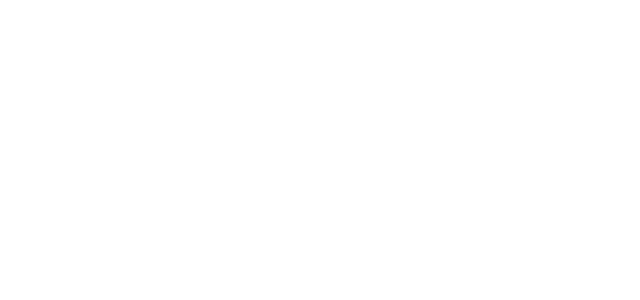
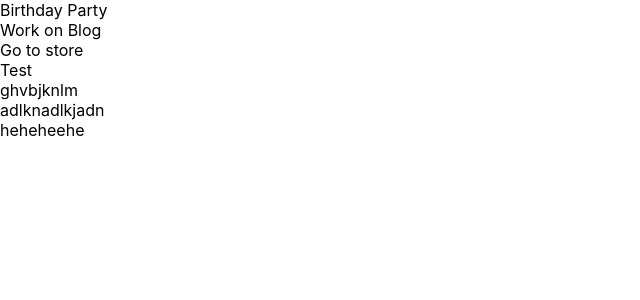
Before and after one commit to SaadJamilAkhtar/react-material-notes-app, a React (Create React App) app: page / in a window 1280 px wide. Shown: the top 300 px of the page, without its empty margins (0-640 px from the left). Built offline with nearby package versions, Linux system fonts and the light colour scheme; data requests are answered from the project's data file.

Commit message:
add note done

```diff
--- a/src/pages/Create.js
+++ b/src/pages/Create.js
@@ -9,6 +9,7 @@
 import FormControlLabel from '@mui/material/FormControlLabel';
 import FormLabel from '@mui/material/FormLabel';
 import FormControl from '@mui/material/FormControl';
+import {useNavigate} from "react-router-dom";
 
 const useStyles = makeStyles({
     field: {
@@ -22,6 +23,7 @@
 function Create(props) {
 
     const classes = useStyles(props);
+    const navigate = useNavigate();
     const [formData, setFormData] = useState({
         title: "",
         details: "",
@@ -40,7 +42,7 @@
     });
 
 
-    const submit = (e) => {
+    const submit = async (e) => {
         e.preventDefault();
         setError({
             title: {
@@ -56,7 +58,13 @@
             return
         }
 
-        console.log(formData)
+        await fetch('http://localhost:5000/tasks', {
+            method: "POST",
+            headers: {'Content-type': 'application/json'},
+            body: JSON.stringify(formData)
+        })
+
+        navigate("/")
 
     }
 
--- a/src/pages/Notes.js
+++ b/src/pages/Notes.js
@@ -1,8 +1,28 @@
-import React from 'react';
+import React, {useEffect, useState} from 'react';
 
 function Notes(props) {
+
+    const [notes, setNotes] = useState(null);
+
+    const getTasks = async () => {
+        const res = await fetch('http://localhost:5000/tasks')
+        const data = await res.json()
+        setNotes(data)
+    }
+
+    useEffect(() => {
+        getTasks()
+    }, [])
+
+
     return (
-        <div></div>
+        <div>
+            {notes && notes.map(note => {
+                return (
+                    <div key={note.id}>{note.title}</div>
+                )
+            })}
+        </div>
     );
 }
 
--- a/storage/db.json
+++ b/storage/db.json
@@ -17,6 +17,30 @@
       "title": "Go to store",
       "details": "Lorem ipsum dolor sit amet, consectetur adipiscing elit, sed do eiusmod tempor incididunt ut labore et dolore magna aliqua. Ut enim ad minim veniam, quis nostrud exercitation ullamco laboris nisi ut aliquip ex ea commodo consequat. Duis aute irure dolor in reprehenderit in voluptate velit esse cillum dolore eu fugiat nulla pariatur. Excepteur sint occaecat cupidatat non proident, sunt in culpa qui officia deserunt mollit anim id est laborum.",
       "category": "Other"
+    },
+    {
+      "title": "Test",
+      "details": "asdasdadsasd",
+      "category": "Other",
+      "id": 4
+    },
+    {
+      "title": "ghvbjknlm",
+      "details": "gcfvhbjknlm;knj ",
+      "category": "Reminder",
+      "id": 5
+    },
+    {
+      "title": "adlknadlkjadn",
+      "details": "kadjnalkjdnaklsdmalkd",
+      "category": "Other",
+      "id": 6
+    },
+    {
+      "title": "heheheehe",
+      "details": "dkjcnaskjnaslkc",
+      "category": "Work",
+      "id": 7
     }
   ]
 }
```
